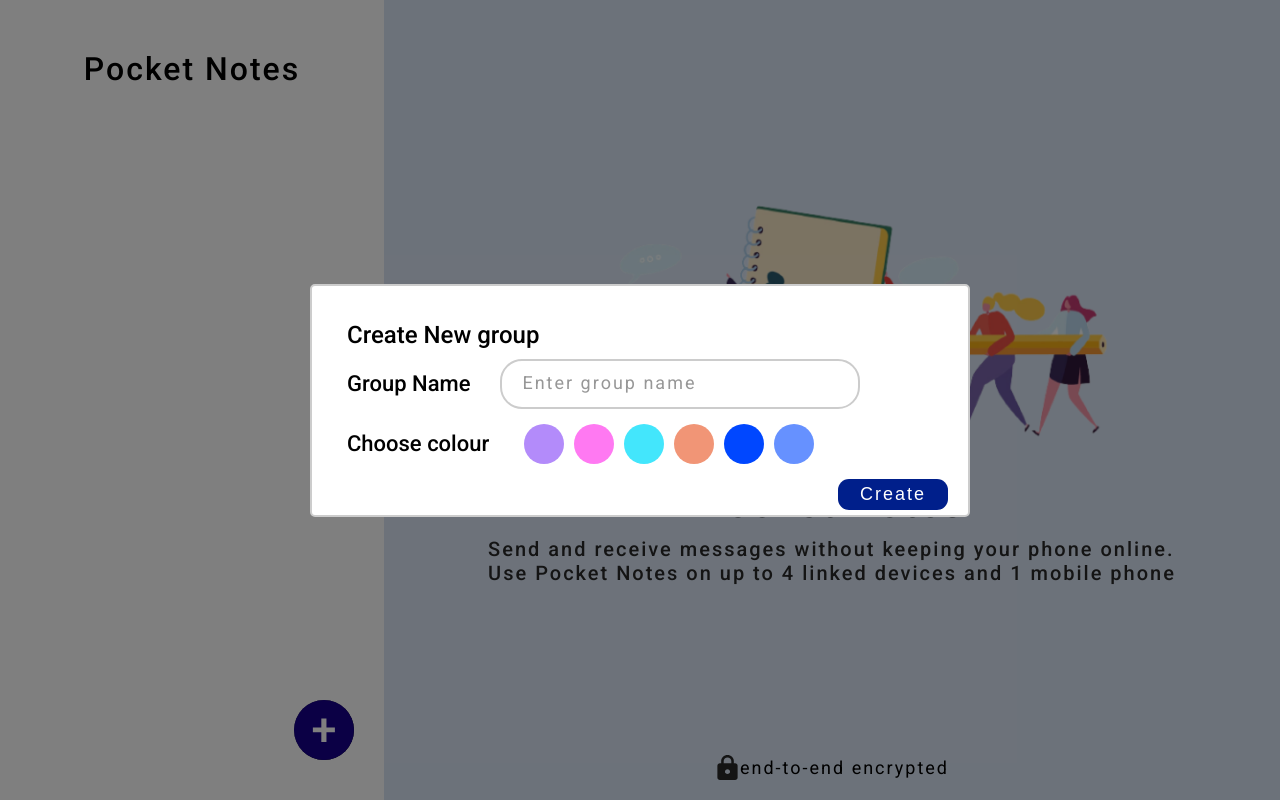
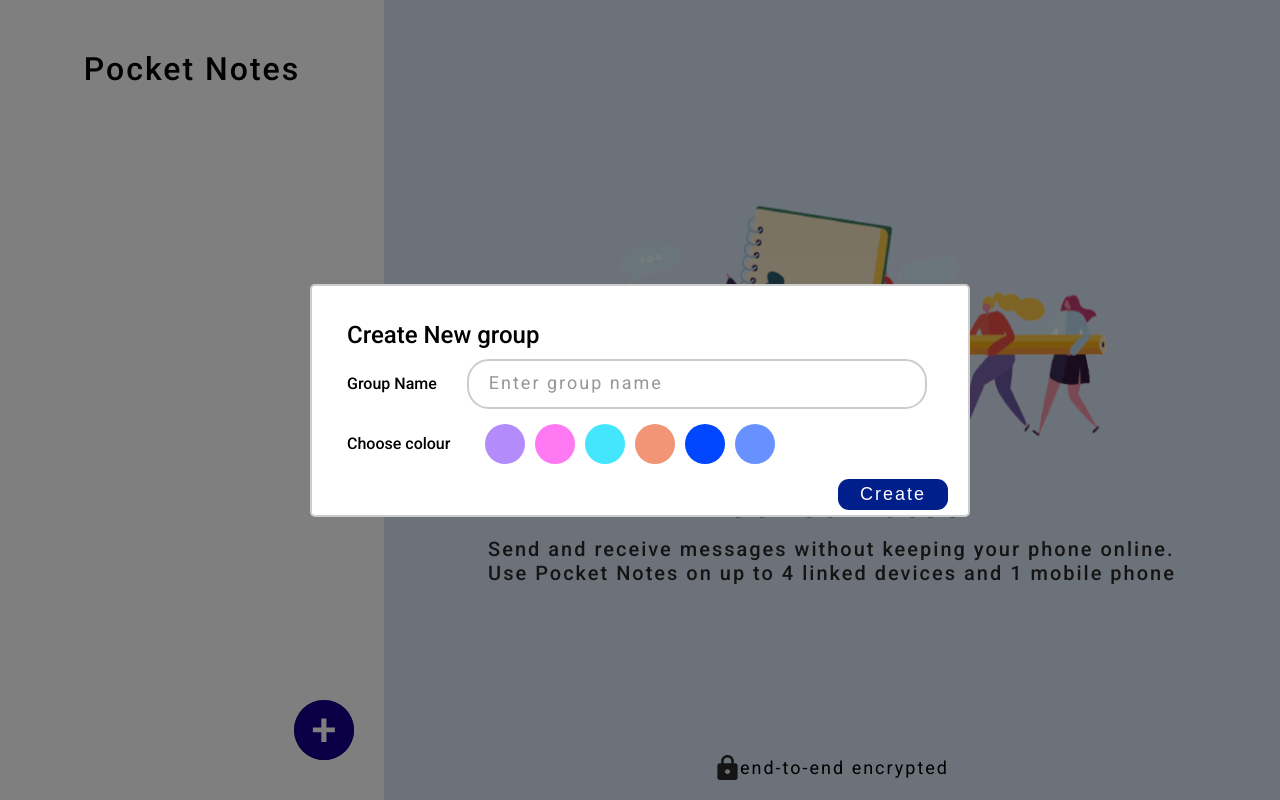
Before and after one commit to rajsingh-19/Notes-App, a React (Create React App) app: page / in a window 1280 px wide. Both pictures are taken after a click on the button 324 px from the left and 730 px from the top of the page. Built offline with nearby package versions, Linux system fonts and the light colour scheme.

Commit message:
fixing the design errors

```diff
--- a/src/styles/CreateGroupModal.css
+++ b/src/styles/CreateGroupModal.css
@@ -90,7 +90,7 @@
         padding: 8px 80px;
     }
 }
-@media (min-width: 375px) and (max-width: 426px) {
+@media (min-width: 376px) and (max-width: 426px) {
     .modalContainer {
         width: 88%;
         padding: 10px 8px 2px 12px;
@@ -135,3 +135,15 @@
         padding: 8px 80px;
     }
 }
+@media (min-width: 768px) {
+    .groupNameInput {
+        width: 460px;
+    }
+    .color-btn-container {
+        width: 450px;
+    }
+    .modalContainer div p {
+        font-size: 16px;
+        margin-right: 30px !important;
+    }
+}
```
